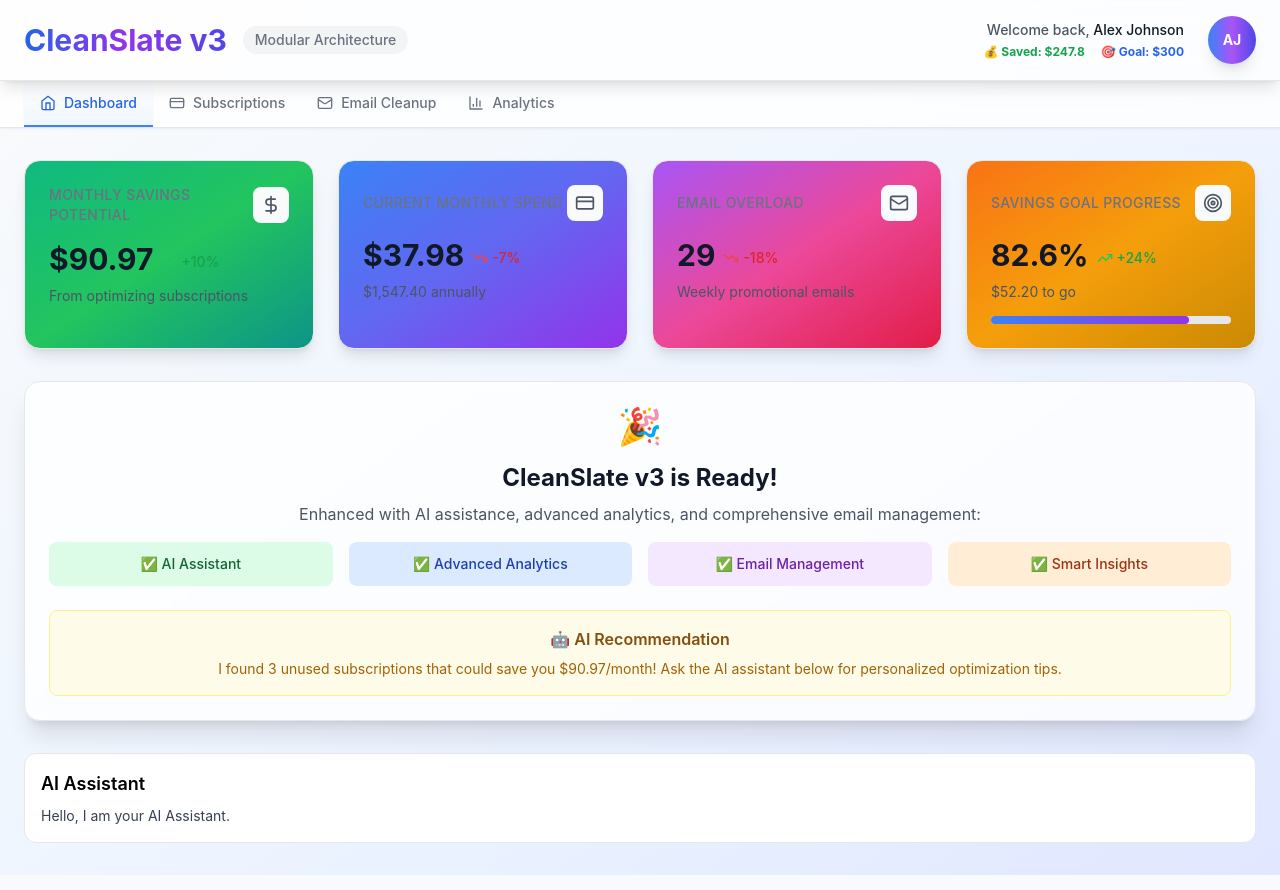
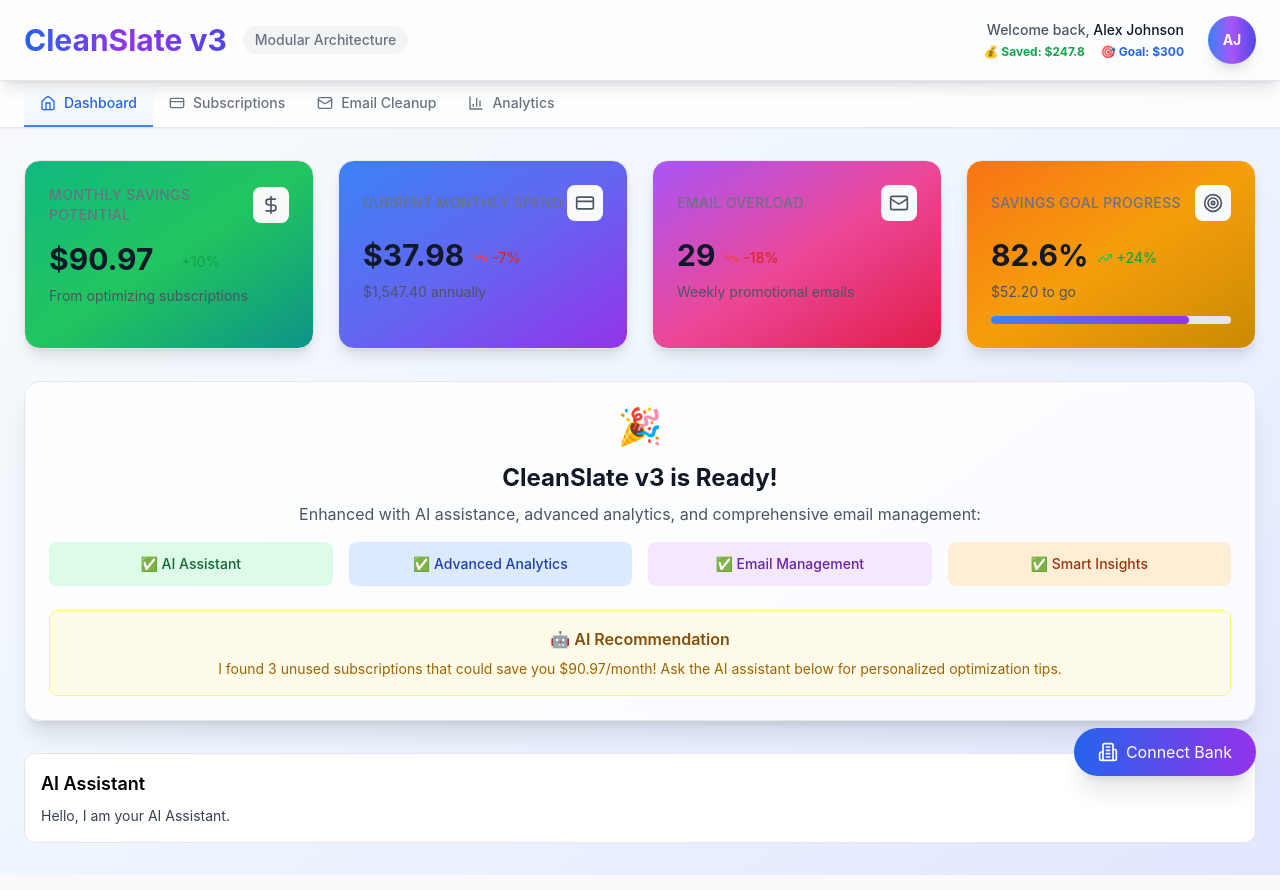
Before and after one commit to Andreiferu/CleanSlate-app-V3, a Next.js app: page / in a window 1280 px wide. Built offline with nearby package versions, Linux system fonts and the light colour scheme.

Commit message:
Update index.jsx

```diff
--- a/pages/index.jsx
+++ b/pages/index.jsx
@@ -1,3 +1,4 @@
+// pages/index.jsx - COMPLET ACTUALIZAT
 import React from 'react';
 import { AppProvider } from '../context';
 import { Header, Navigation } from '../components/layout';
@@ -6,6 +7,7 @@ import { SubscriptionsTab } from '../components/features/subscriptions';
 import { EmailsTab } from '../components/features/emails';
 import { AnalyticsTab } from '../components/features/analytics';
 import { PWAInstallPrompt } from '../components/pwa';
+import BankConnectionButton from '../components/features/nordigen/BankConnectionButton';
 import ErrorBoundary from '../components/ErrorBoundary';
 import { useApp } from '../context';
 import { usePWA } from '../hooks';
@@ -46,6 +48,9 @@ function AppContent() {
        </ErrorBoundary>
      </main>
 
+     {/* Bank Connection Button */}
+     <BankConnectionButton />
+
      {/* PWA Install Prompt */}
      {isInstallable && (
        <PWAInstallPrompt
```
Lines whose indentation alone changed are shown as unchanged.
